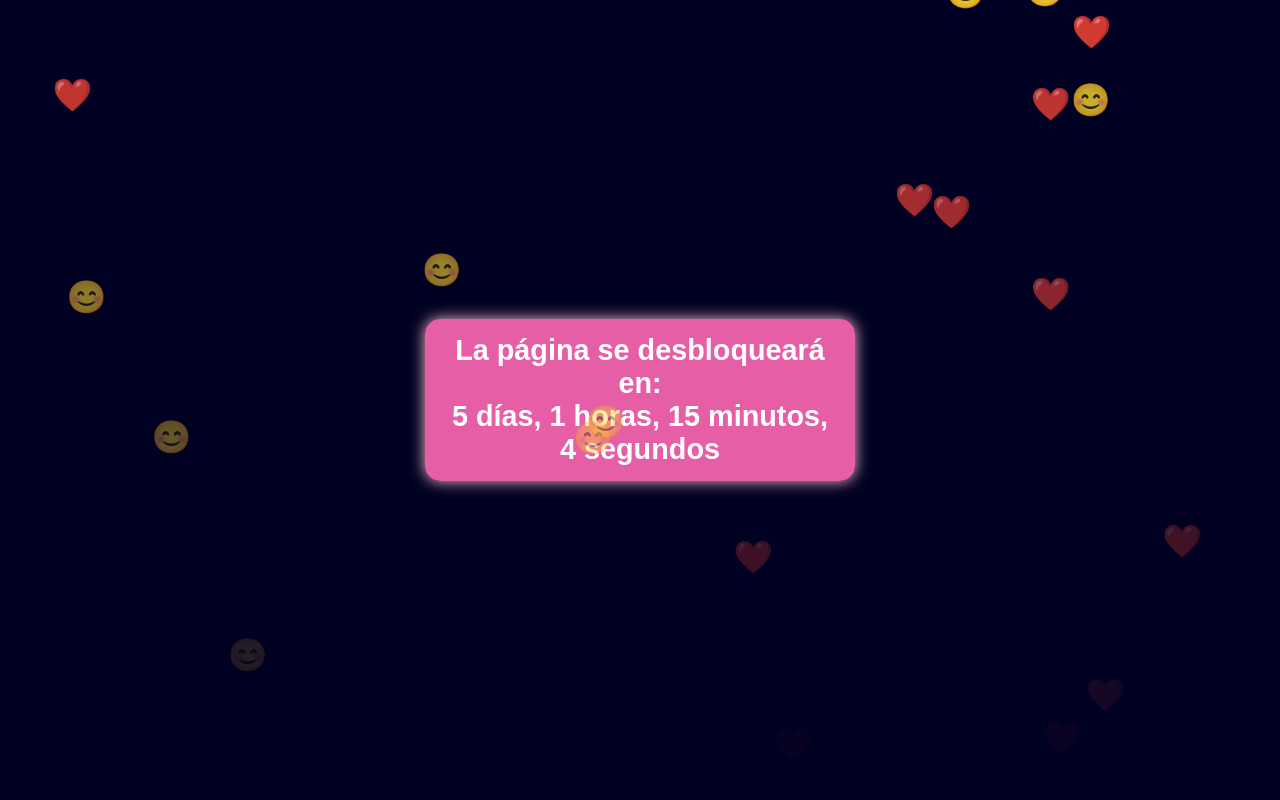
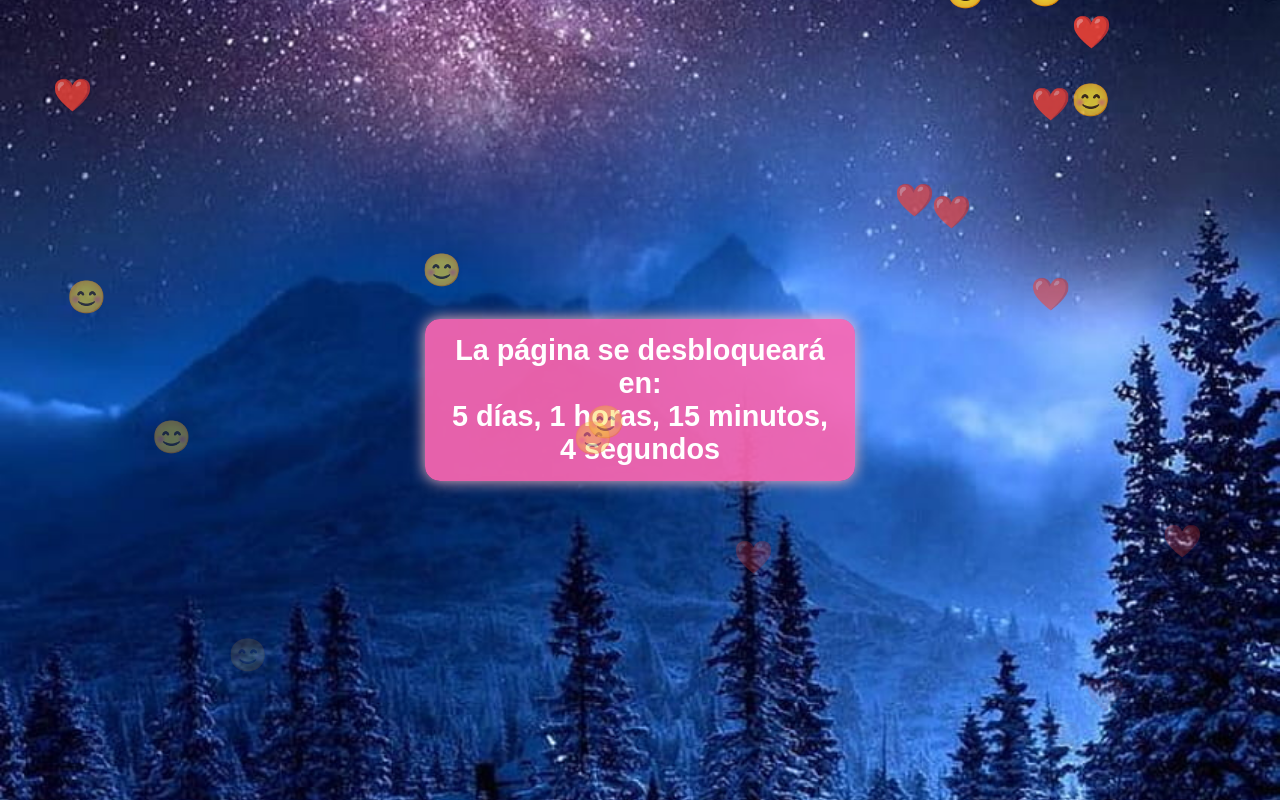
Before and after one commit to alaincap/14defebrero.github.io, a plain HTML site: page index.html in a window 1280 px wide. Drawn offline with Linux system fonts and the light colour scheme.

Commit message:
Update index.html

```diff
--- a/index.html
+++ b/index.html
@@ -7,7 +7,7 @@
   <style>
     body {
       background-color: #000022;
-      background-image: url('img/no.jpg');
+      background-image: url('no.jpg');
       background-size: cover;
       background-position: center;
       font-family: Arial, sans-serif;
```
